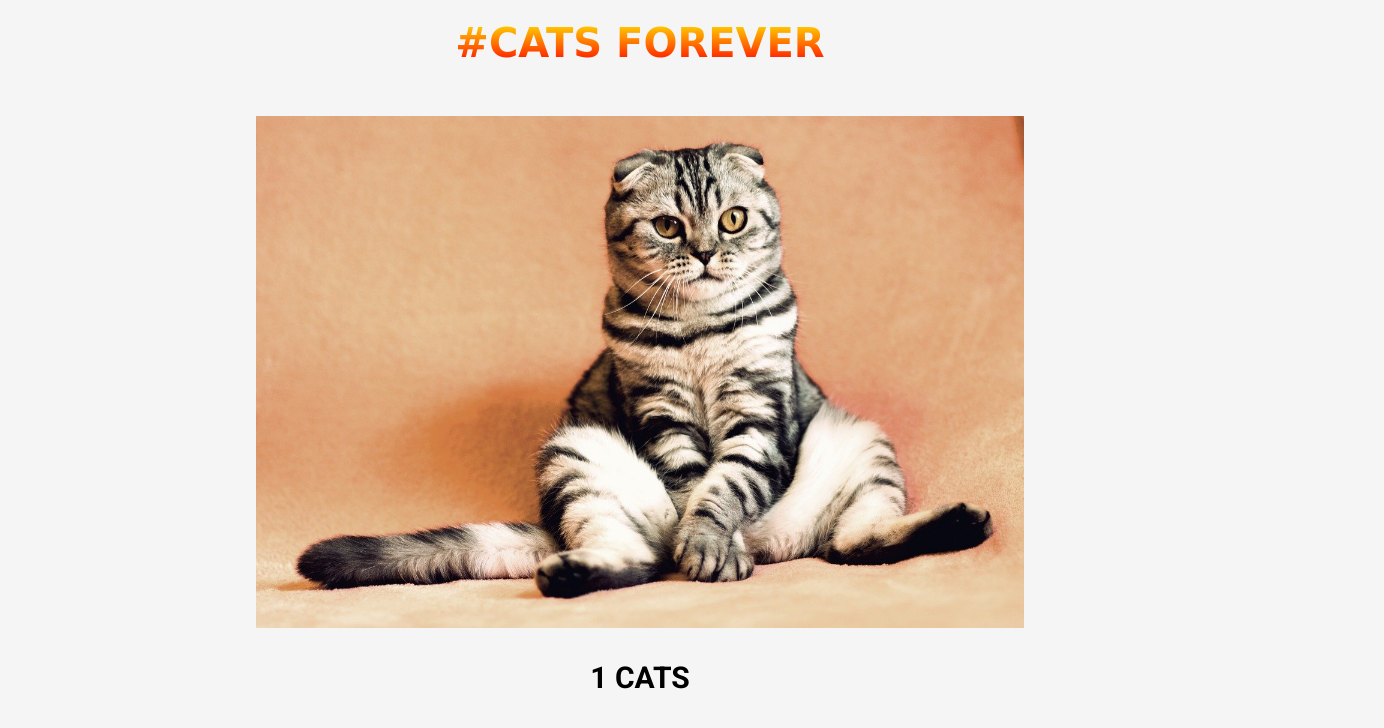
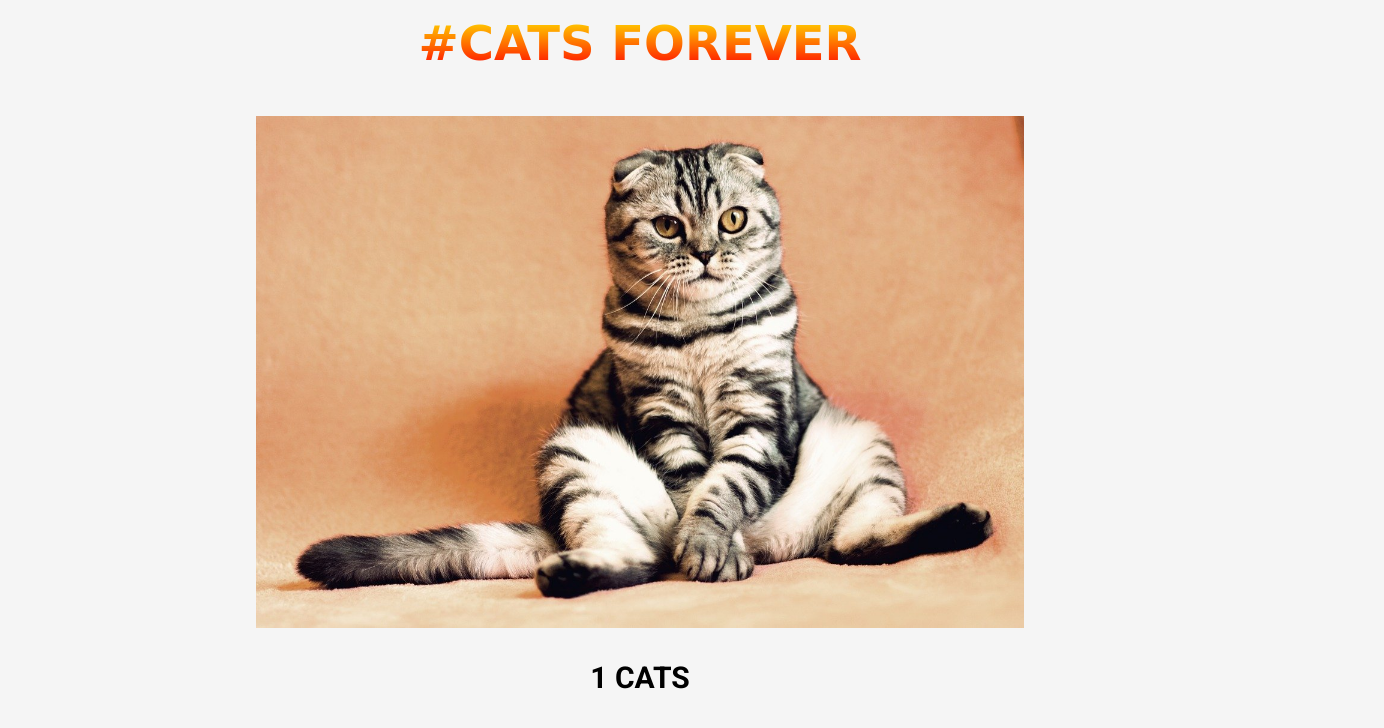
Before and after one commit to martinogarrizzo5/catClicker, a plain HTML site: page index.html in a window 1280 px wide. In both pictures the pointer is over the element "#CATS FOREVER". Shown: the whole page, 1384 px wide, since content can reach past the window. Drawn offline with nearby package versions, Linux system fonts and the light colour scheme; a web font is replaced by a local one.

Commit message:
add header scaling functionality

```diff
--- a/index.css
+++ b/index.css
@@ -36,6 +36,12 @@ body {
     -webkit-background-clip: text;
     -moz-background-clip: text;
     color: transparent;
+
+    transition: all 0.3s;
+}
+
+.catImg__header:hover {
+    transform: scale(1.2);
 }
 
 .catImg__img {
```
